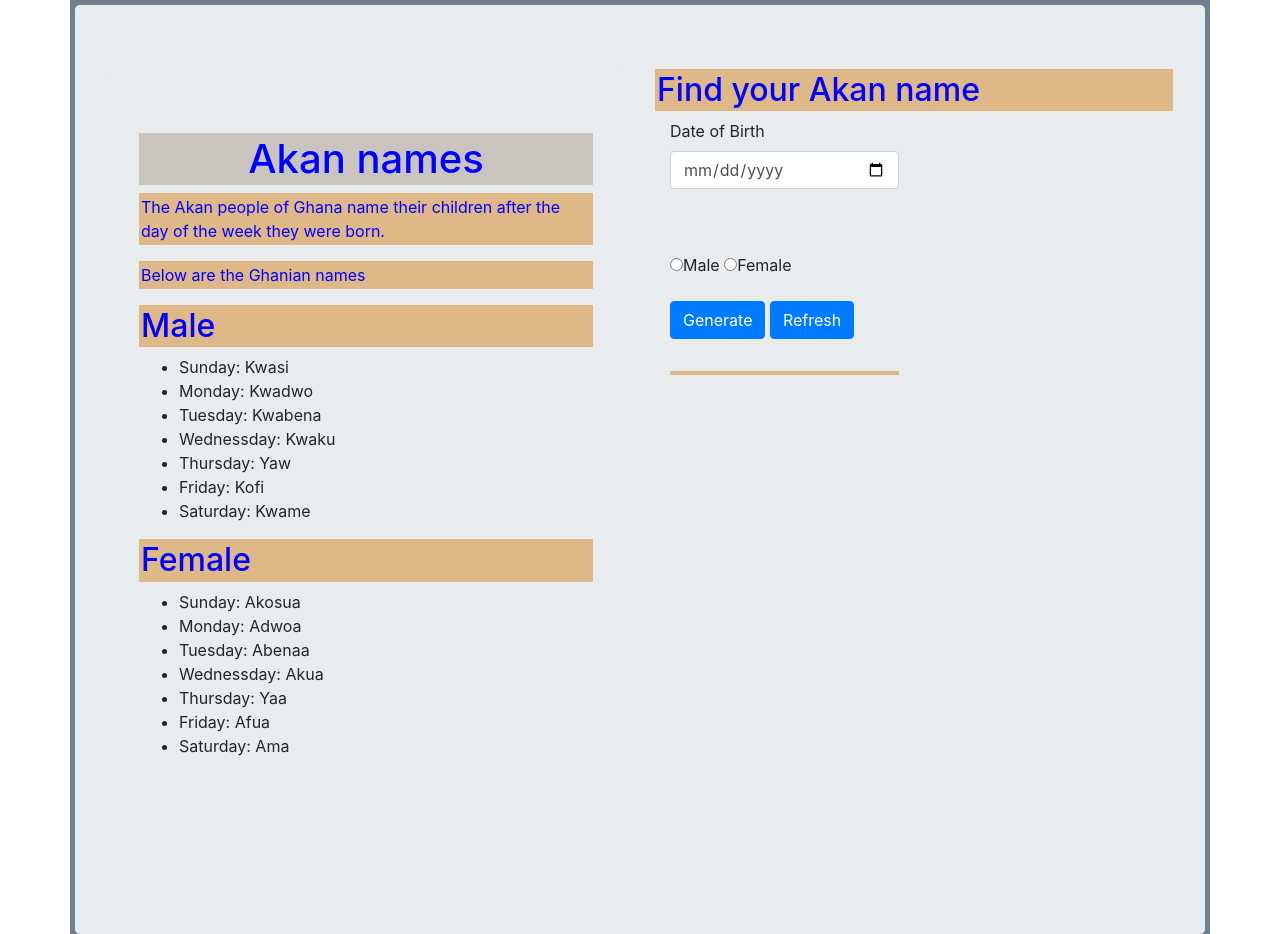
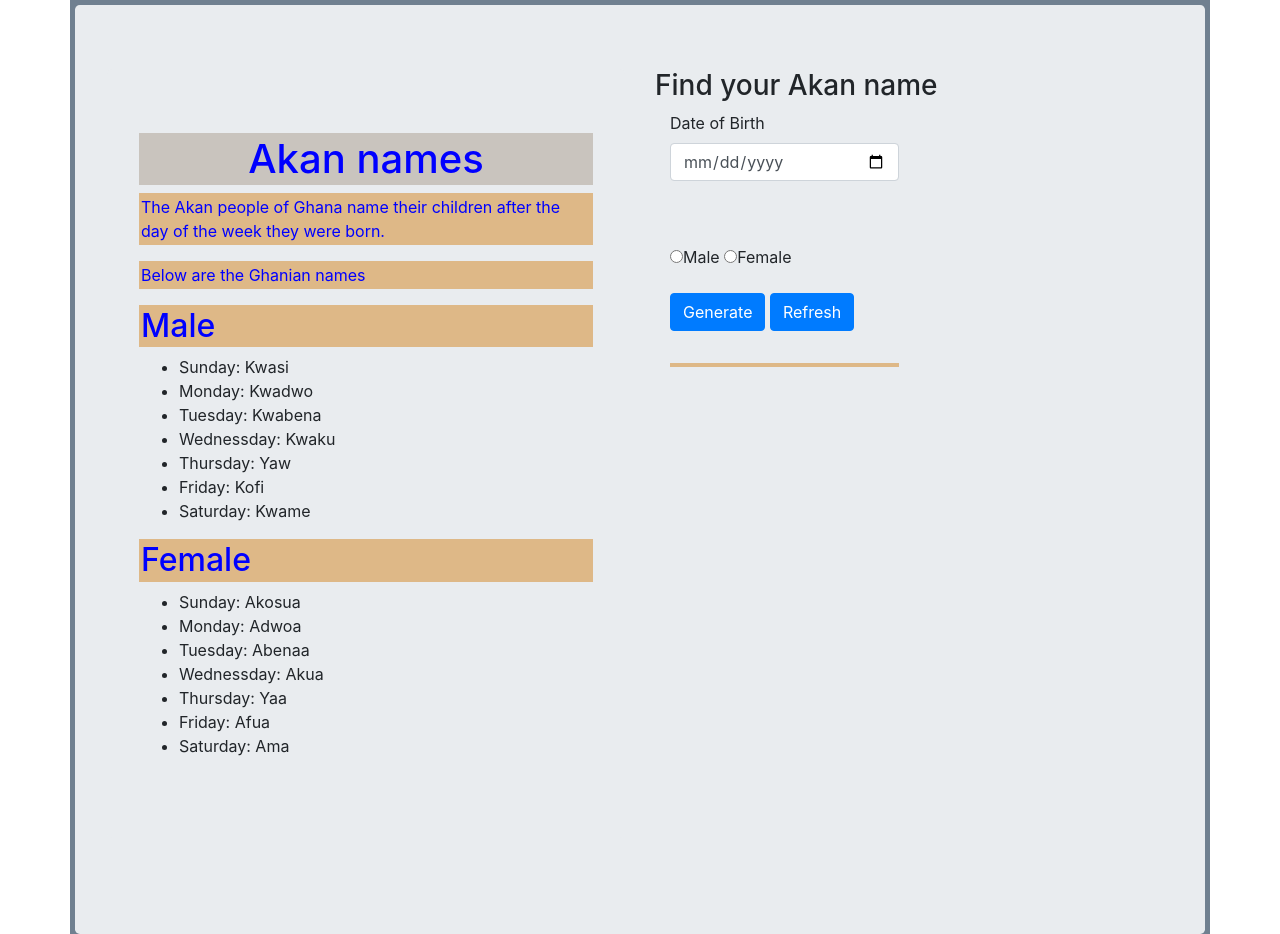
Before and after one commit to Kevoki/Ghanaian-day-names-project, a plain HTML site: page index.html in a window 1280 px wide. Shown: the top 934 px of the page. Drawn offline with Linux system fonts and the light colour scheme.

Commit message:
Add stles

```diff
--- a/index.html
+++ b/index.html
@@ -39,7 +39,7 @@
                      </div>
                  </div>
                  <div class="col-md-6 right">
-                    <h2>Find your Akan name</h2>
+                    <h3>Find your Akan name</h3>
                      <div class="panel col-md-6 offset-sm-12">
                         <form name="akannames" onsubmit="return false">
                         <div class="form-group top-form">
```
